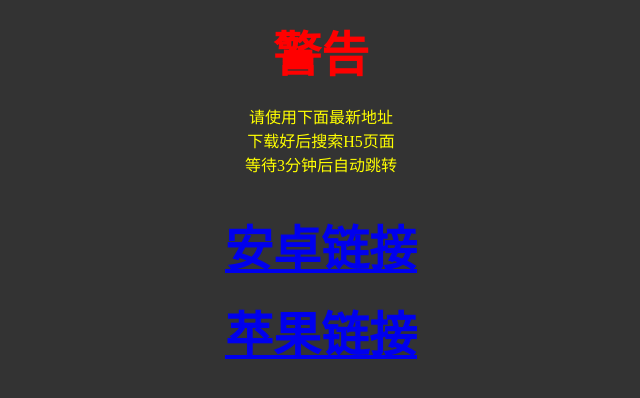
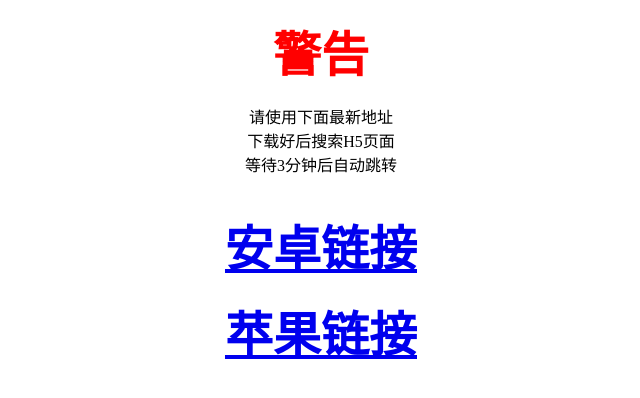
Before and after one commit to qqgzcpa/qqgzcpa.github.io, a plain HTML site: page index.html in a window 1280 px wide. Shown: the whole page, without its empty margins (319-959 px from the left). Drawn offline with Linux system fonts and the light colour scheme.

Commit message:
Update index.html

```diff
--- a/index.html
+++ b/index.html
@@ -7,13 +7,6 @@
 <meta name="description" content="直播平台那个尺度大为你提供最新网站在线视频" />
 <meta http-equiv="Cache-Control" content="no-transform" />
 <meta http-equiv="Cache-Control" content="no-siteapp">
-<style type="text/css">
-body {
-	background-color: #333;
-	text-align: center;
-	color: #FF0;
-}
-</style>
 </head>
 <body>
 <p align="center"><font size="16" color="#FF0000" >
```
